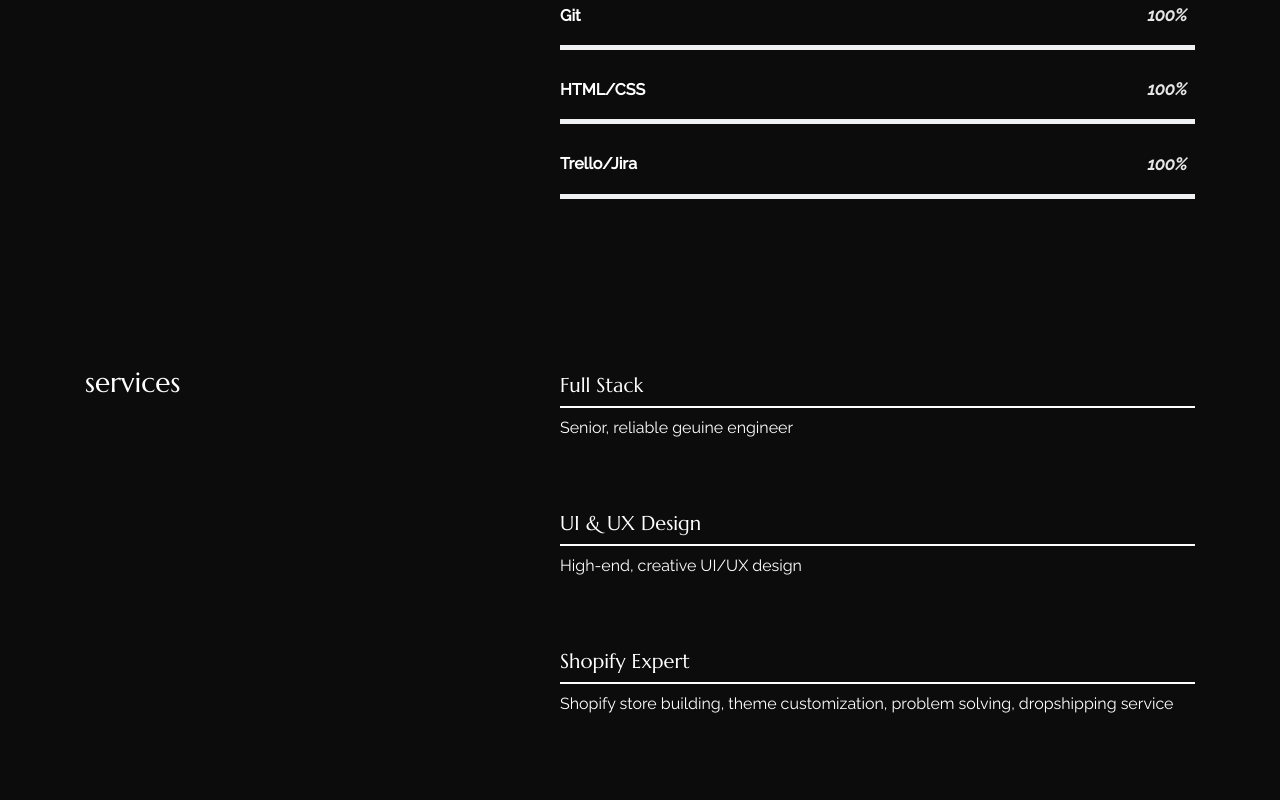
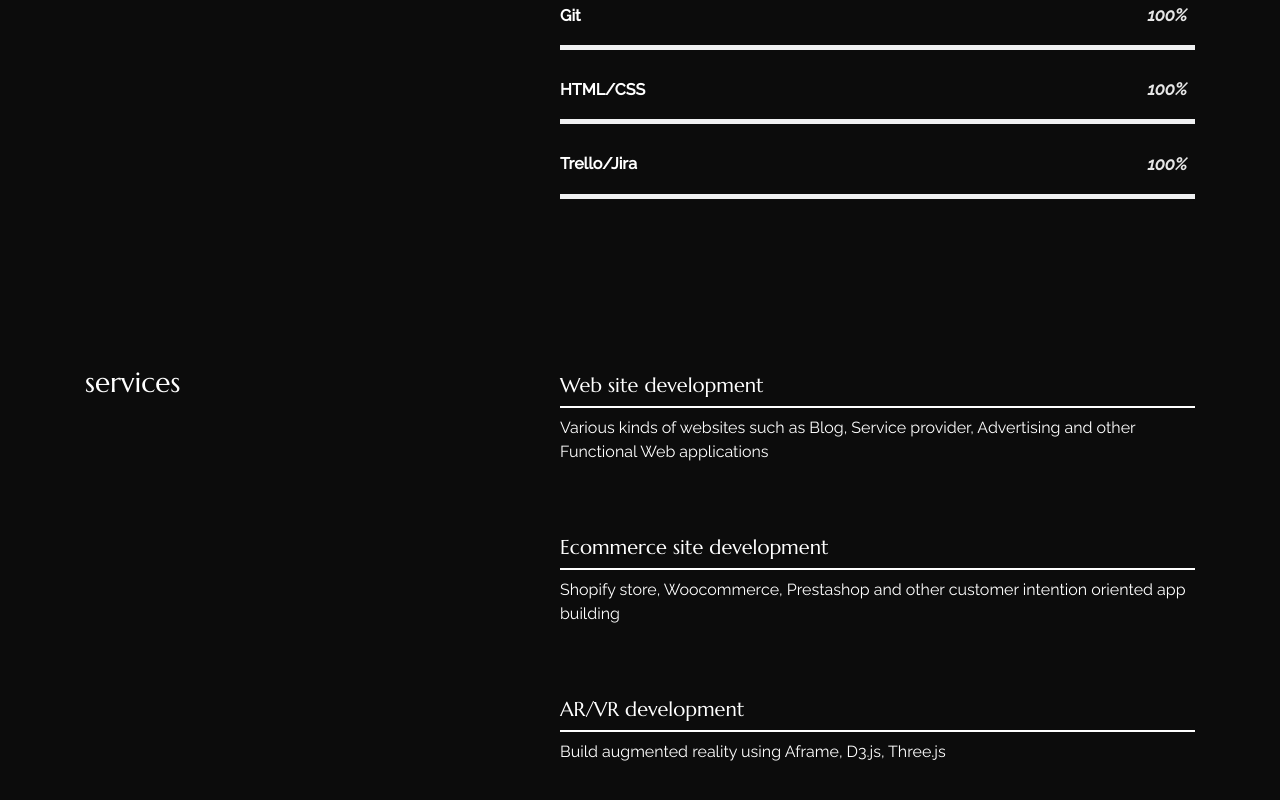
Before and after one commit to moseshope/jacob-portfolio, a React (Create React App) app: page /about in a window 1280 px wide. Shown: the part 1916-2716 px from the top of the page. Before the commit the page ends 2672 px from the top, so only its background shows below. Built offline with nearby package versions, Linux system fonts and the light colour scheme.

Commit message:
fix: some text for technical service

```diff
--- a/src/content_option.js
+++ b/src/content_option.js
@@ -132,16 +132,16 @@ const skills = [
 
 const services = [
     {
-        title: "Full Stack",
-        description: "Senior, reliable geuine engineer",
+        title: "Web site development",
+        description: "Various kinds of websites such as Blog, Service provider, Advertising and other Functional Web applications",
     },
     {
-        title: "UI & UX Design",
-        description: "High-end, creative UI/UX design",
+        title: "Ecommerce site development",
+        description: "Shopify store, Woocommerce, Prestashop and other customer intention oriented app building",
     },
     {
-        title: "Shopify Expert",
-        description: "Shopify store building, theme customization, problem solving, dropshipping service",
+        title: "AR/VR development",
+        description: "Build augmented reality using Aframe, D3.js, Three.js",
     },
 ];
 
```
